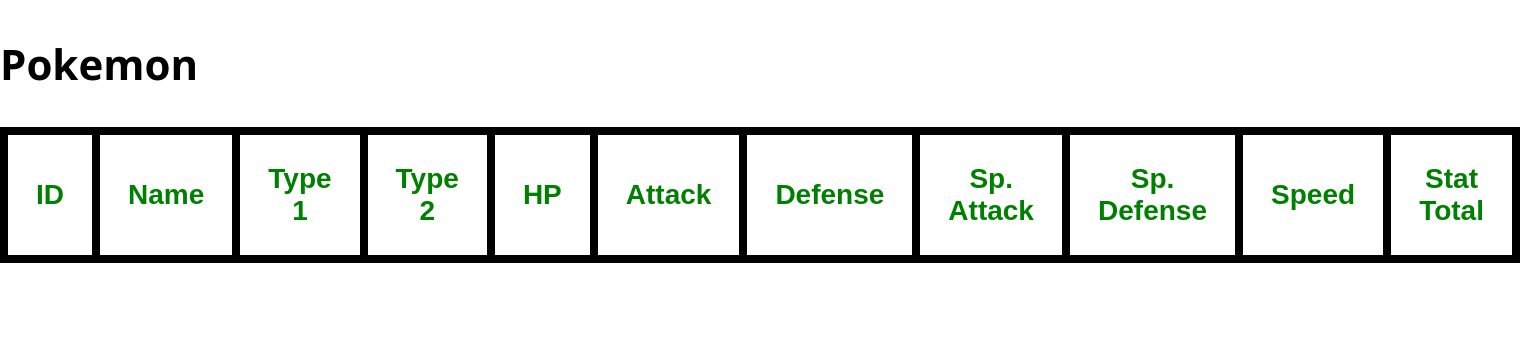
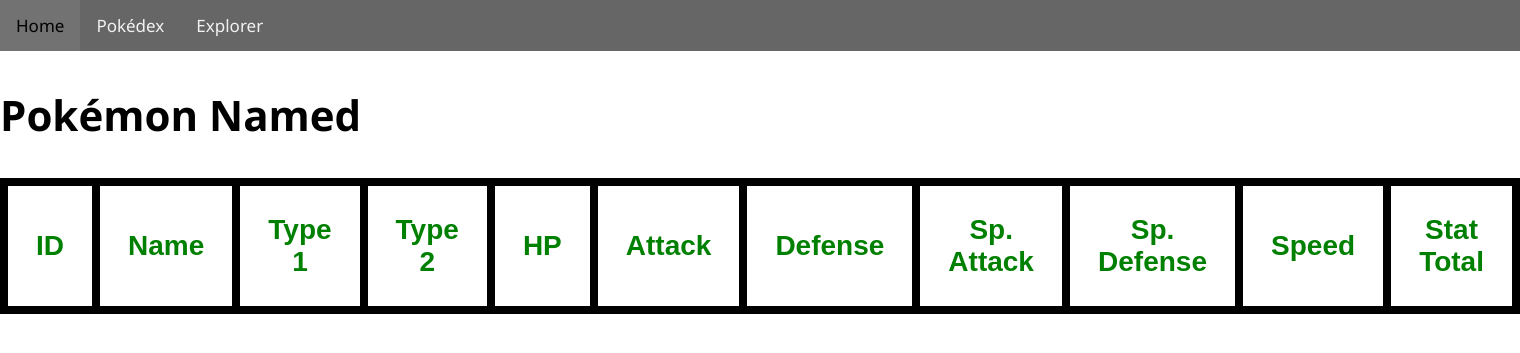
Before and after one commit to jhnntrn/POKIMAN, a PHP site: page /searchname.php in a window 1520 px wide. Shown: the top 353 px of the page. Run offline with PHP 8.4, Linux system fonts and the light colour scheme; data comes from the database, SQL or seed files in the repository; data that the repository does not hold is empty.

Commit message:
Assorted fixes and updates
-Added logo font to urPokémon mention in index
-Added nav bar to all existing pages
-Added comment about database locations to team notes
-Fixed title display for search pages

```diff
--- a/Resources/main.css
+++ b/Resources/main.css
@@ -73,6 +73,15 @@ tr:nth-child(even) {
     color: white;
     text-shadow: 2px 2px 4px #000000;
 
+}
+
+.title {
+
+    font-family: Logo;
+}
+
+.small {
+    font-size: smaller;
 }
 
   #navbar {
--- a/TEAM_NOTES.txt
+++ b/TEAM_NOTES.txt
@@ -4,7 +4,8 @@ Intended features:
    Search Pokémon by name
    Search Pokémon by type
    Add a Pokémon to the database
-   Visitor logbook (Local database of names and comments- should probably display in the following form or similar rather than as a table:
+   Visitor logbook: Local database of names and comments- should probably display in the following form or similar rather than as a table:
       <strong>[NAME]</strong>
       [COMMENT]
       <br><br>
+Pokémon database is stored on abreshea account, visitor logbook is stored on ccaldwell account
--- a/index.php
+++ b/index.php
@@ -24,7 +24,7 @@
         <h1>Pokémon Database</h1>
 
         <p>
-            Welcome to the UrPokédex Database!<br>
+            Welcome to the <span class="title"> urPokédex </span> Database!<br>
             Select Pokédex to view a table of each Pokémon's name, statistics and typing.<br>
             Select  to search a Pokémon by name or type<br>
             Select ADD to add a custom Pokémon to the database<br>
--- a/pokedex.php
+++ b/pokedex.php
@@ -19,6 +19,11 @@ $statement->closeCursor();
 
 <!-- the body section -->
 <body>
+    <div id="navbar">
+        <a class="active" href="index.php">Home</a>
+        <a href="pokedex.php">Pokédex</a>
+        <a href="explorer.php">Explorer</a>
+    </div>
 <main>
 
     <section>
--- a/searchname.php
+++ b/searchname.php
@@ -17,16 +17,21 @@ $statement->closeCursor();
 <html>
 <!-- the head section -->
 <head>
-    <title>Pokédex</title>
+    <title>Pokédex- Search By Name</title>
     <link rel="stylesheet" type="text/css" href="Resources/main.css">
 </head>
 
 <!-- the body section -->
 <body>
+    <div id="navbar">
+        <a class="active" href="index.php">Home</a>
+        <a href="pokedex.php">Pokédex</a>
+        <a href="explorer.php">Explorer</a>
+    </div>
 <main>
     <section>
         <!-- display a table of all Pokémon -->
-        <h2><?php echo "Pokemon" ?></h2>
+        <h2><?php echo "Pokémon Named $name" ?></h2>
         <table>
             <tr>
                 <th>ID</th>
```
Also changed, not shown: explorer.php (+11 -5 lines), searchtype.php (+6 -1 lines).
